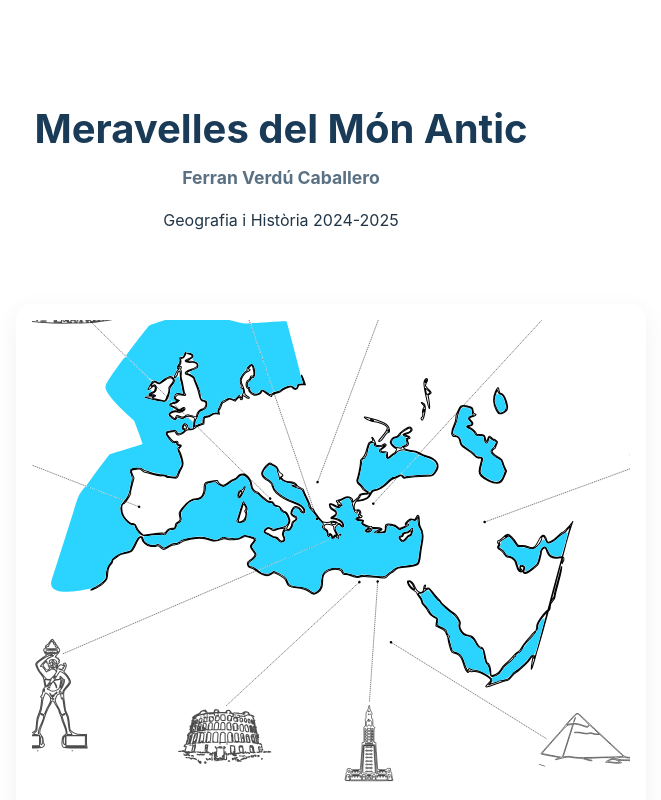
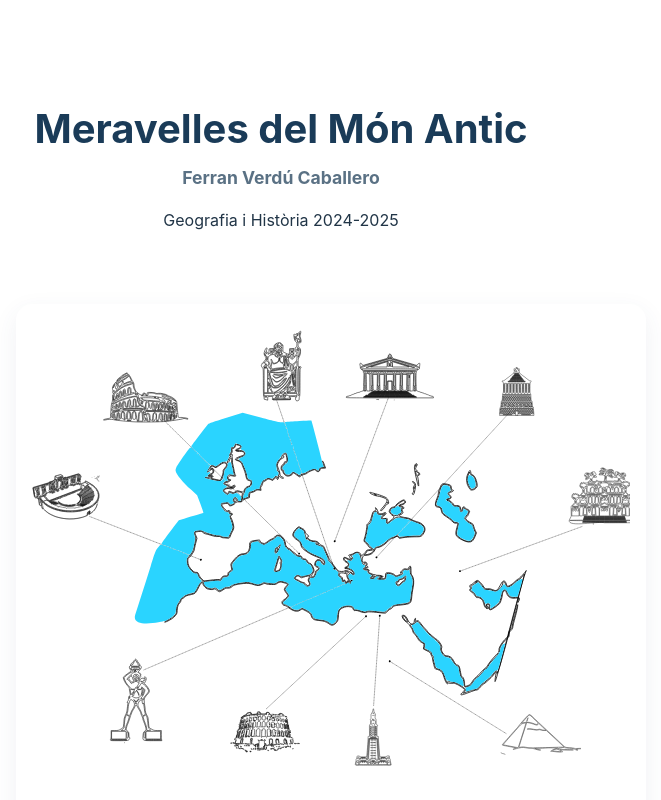
Before and after one commit to ferranVer/maravellesMonAntic, a Vue app: page / in a window 1280 px wide. Shown: the top 800 px of the page, without its empty margins (309-970 px from the left). Built offline with nearby package versions, Linux system fonts and the light colour scheme.

Commit message:
Ajuste mapa

```diff
--- a/src/components/Mapa.vue
+++ b/src/components/Mapa.vue
@@ -31,12 +31,12 @@ import svgContent from '../assets/mapaSketchPlain2.svg?raw';
 /* El mapa zoomeado y centrado */
 .mapa-renderizado {
   /* Hacemos el mapa el doble de grande */
-  width: 200%;
-  height: 200%;
+  width: 150%;
+  height: 150%;
 
   /* Lo centramos moviéndolo a la izquierda y arriba */
   /* Esto asegura que el centro del mapa ampliado quede en el centro del contenedor */
-  transform: translate(-25%, -25%);
+  transform: translate(-15%, -5%);
 }
 
 /* ESTILOS DE INTERACCIÓN (Usando :deep()) */
```
